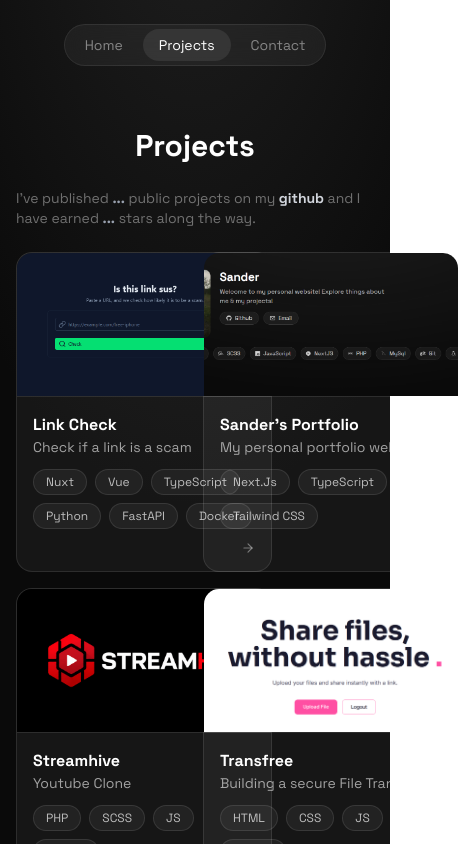
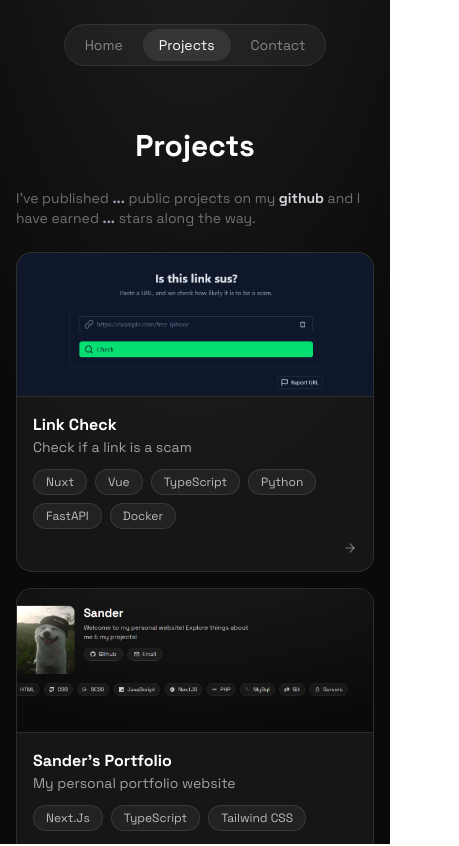
Before and after one commit to sanderhd/sanders-portfolio, a Next.js app: page /projects in a window 390 px wide. Shown: the top 846 px of the page, 459 px wide, since content can reach past the window. Built offline with nearby package versions, Linux system fonts and the light colour scheme; no server answers.

Commit message:
feat: update ProjectsList layout for responsive design and improve star count display

```diff
--- a/src/components/ProjectsList.tsx
+++ b/src/components/ProjectsList.tsx
@@ -50,10 +50,10 @@
                     and I have earned <span className="text-gray-400 font-semibold">{totalStars ?? "..."}</span> stars along the way.
                 </h2>
 
-                <div className="grid grid-cols-2 gap-4 w-full max-w-4xl auto-rows-fr">
+                <div className="grid grid-cols-1 sm:grid-cols-2 gap-4 w-full max-w-4xl auto-rows-fr">
                     {projects.map((p) => (
                         <Link key={p.slug} href={`/projects/${p.slug}`} data-track={`project-${p.slug}`} className="group outline-0">
-                            <div className="overflow-hidden rounded-2xl border border-white/10 bg-white/5 transition-colors hover:bg-white/10 group-focus:border-white/20 group-focus:bg-white/10 min-w-64">
+                            <div className="overflow-hidden rounded-2xl border border-white/10 bg-white/5 transition-colors hover:bg-white/10 group-focus:border-white/20 group-focus:bg-white/10">
                                 <div className="relative h-36 w-full">
                                     <Image
                                         src={`/thumbnails/${p.thumbnail}`}
@@ -82,7 +82,7 @@
                                     </div>
 
                                     <div className="flex justify-end mt-3">
-                                        <ArrowRight size={14} className="text-white/40 transition-all duration-200 group-hover:translate-x-1 group-hover:text-gray-300 group-focus:translate-x-1 goup-focus:text-gray-300"/>
+                                        <ArrowRight size={14} className="text-white/40 transition-all duration-200 group-hover:translate-x-1 group-hover:text-gray-300 group-focus:translate-x-1 group-focus:text-gray-300"/>
                                     </div>
                                 </div>
                             </div>
```
